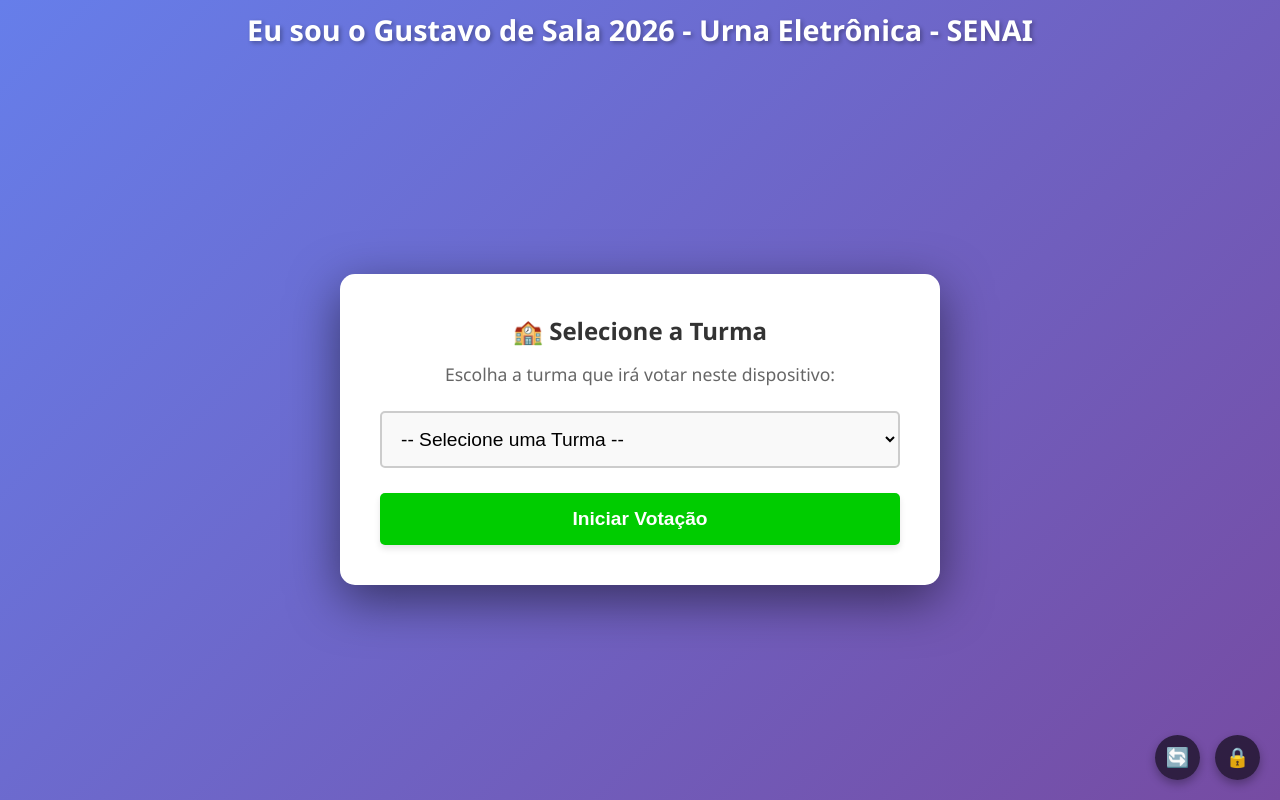
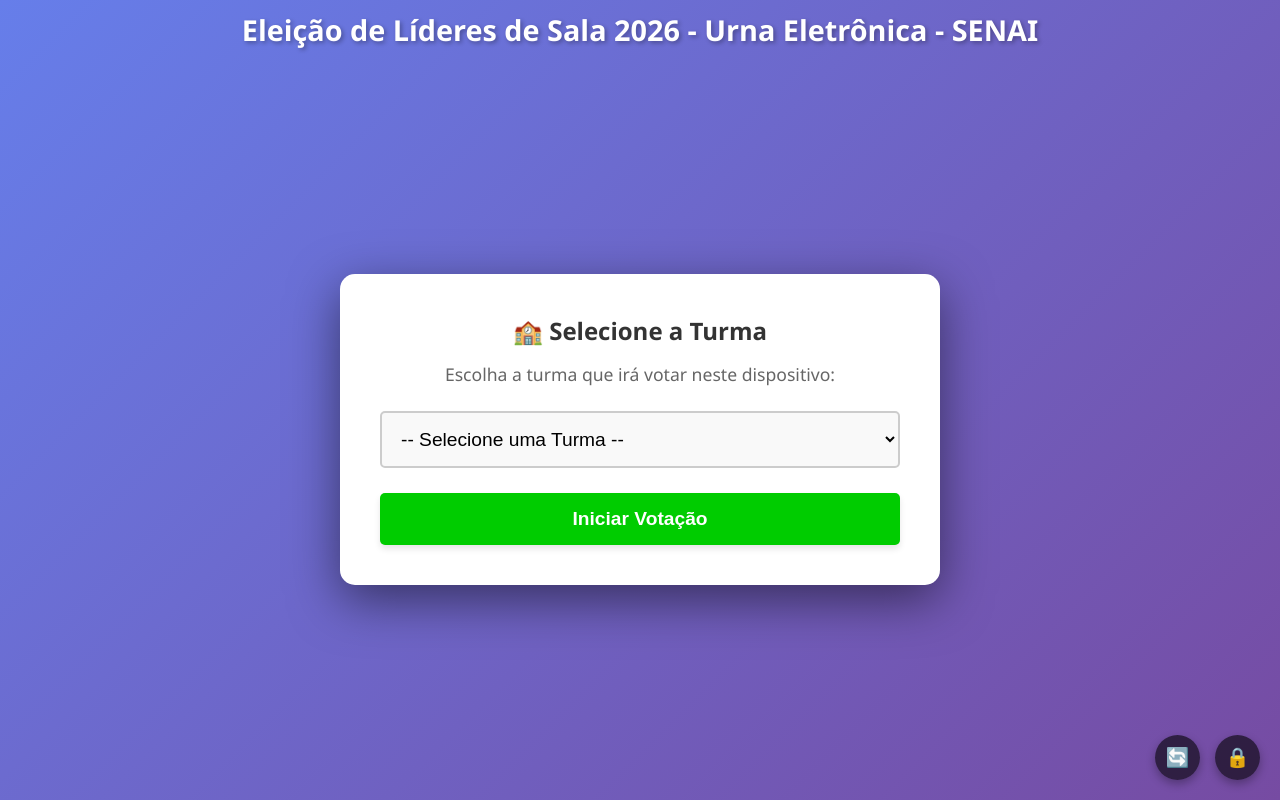
Before and after one commit to marcelobps/urna-escolar, a website: page index.html in a window 1280 px wide. Drawn offline with Linux system fonts and the light colour scheme.

Commit message:
Update index.html

```diff
--- a/index.html
+++ b/index.html
@@ -8,7 +8,7 @@
 </head>
 <body>
     <div class="header">
-        <h1>Eu sou o Gustavo de Sala 2026 - <span id="headerTurma">Urna Eletrônica</span> - SENAI</h1>
+        <h1>Eleição de Líderes de Sala 2026 - <span id="headerTurma">Urna Eletrônica</span> - SENAI</h1>
     </div>
 
     <!-- TELA DE SELEÇÃO DE TURMA -->
```
